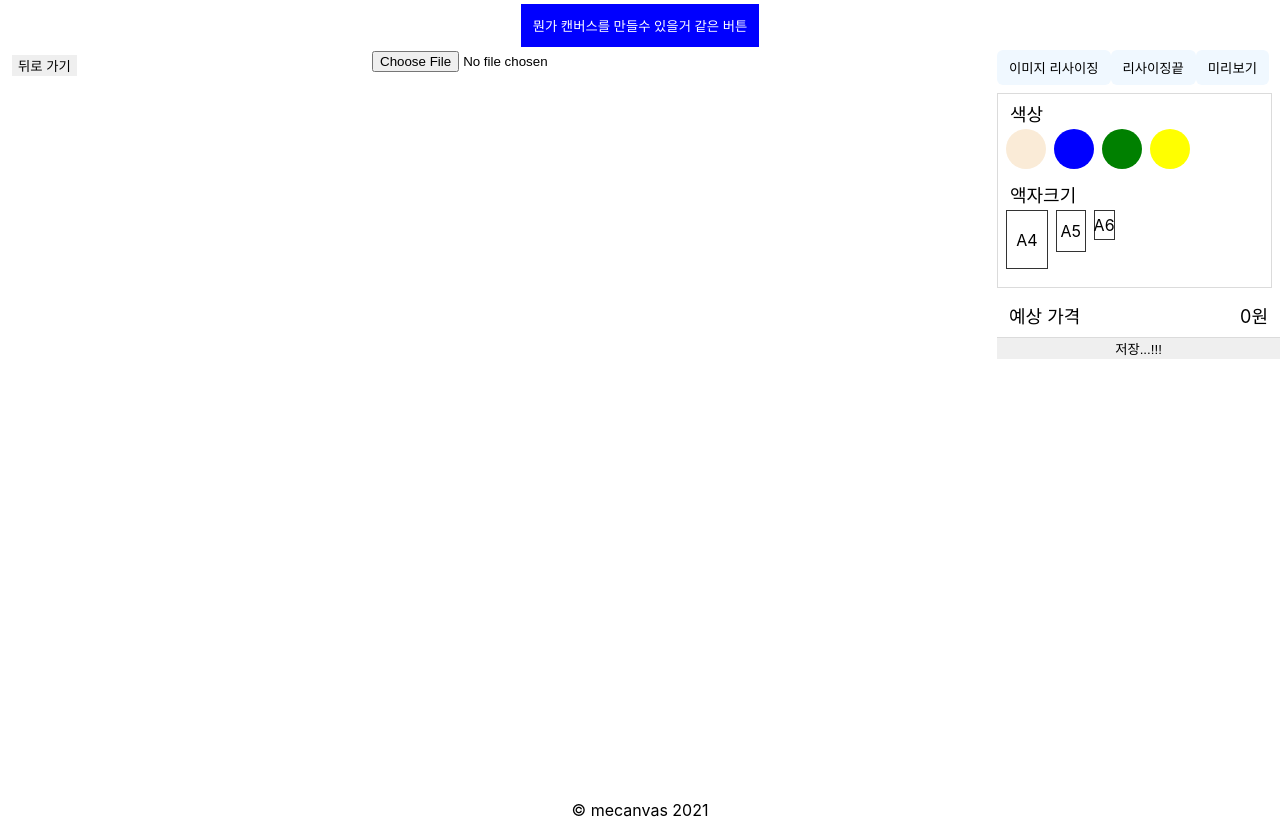
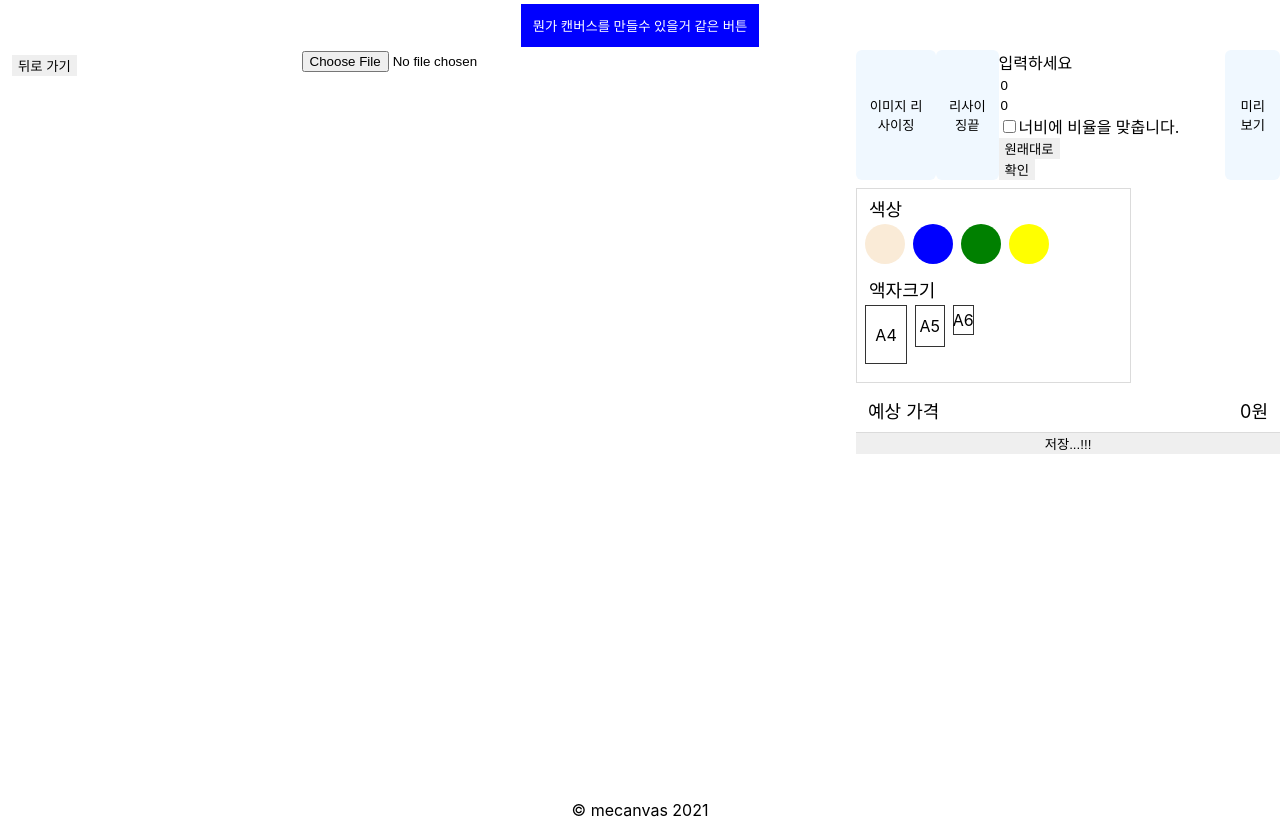
Before and after one commit to mecanvas/early-front, a Next.js app: page /tool in a window 1280 px wide. Both pictures are taken after a click on the button "이미지 리사이징". Built offline with nearby package versions, Linux system fonts and the light colour scheme.

Commit message:
이미지 리사이즈 추가

```diff
--- a/src/components/tool/tool.tsx
+++ b/src/components/tool/tool.tsx
@@ -90,6 +90,12 @@ const Tool = () => {
   const [imgUploadUrl, setImgUploadUrl] = useState('');
   const [imgWidth, setImgWidth] = useState(0);
   const [imgHeight, setImgHeight] = useState(0);
+
+  const [originWidth, setOriginWidth] = useState(0);
+  const [originHeight, setOriginHeight] = useState(0);
+  const [resizeWidth, setResizeWidth] = useState(0);
+  const [resizeHeight, setResizeHeight] = useState(0);
+  const [ratioPersist, setRatioPersist] = useState(false);
   const [imgResizeStart, setImgResizeStart] = useState(false);
   const [imgResizeEnd, setImgResizeEnd] = useState(false);
   const [canvasFramePositionList, setCanvasFramePositionList] = useState<CanvasFramePositionList[]>([]);
@@ -112,7 +118,6 @@ const Tool = () => {
     oCanvas.height = frameHeight;
     const oCtx = oCanvas.getContext('2d');
     (oCtx as CanvasRenderingContext2D).imageSmoothingQuality = 'high';
-    console.log(resizeImgCanvas);
     const cropX = cursorX - left;
     const cropY = cursorY - top;
     if (resizeImgCanvas) {
@@ -215,6 +220,48 @@ const Tool = () => {
     [paperSize],
   );
 
+  // 사이즈 변경입력을 확인
+  const handleConfirmChange = useCallback(() => {
+    if (imgNode.current) {
+      const el = imgNode.current;
+      el.style.width = `${resizeWidth}px`;
+      el.style.height = `${resizeHeight}px`;
+      el.style.maxHeight = `${resizeHeight}px`;
+    }
+  }, [resizeHeight, resizeWidth]);
+
+  const handleResizeReset = useCallback(() => {
+    setResizeWidth(originWidth);
+    setResizeHeight(originHeight);
+  }, [originWidth, originHeight]);
+
+  const handleRatioPersist = useCallback(() => {
+    setRatioPersist((prev) => !prev);
+  }, []);
+
+  // 이미지 사이즈를 변경 입력
+  const handleChangeImgSize = useCallback(
+    (e) => {
+      const { name, value } = e.target;
+
+      if (name === 'width') {
+        setResizeWidth(+value);
+
+        if (ratioPersist) {
+          const ratioHeight = (+value * originHeight) / originWidth;
+          setResizeHeight(+ratioHeight.toFixed(1));
+        }
+      }
+      if (name === 'height') {
+        setResizeHeight(+value);
+        if (ratioPersist) {
+          setResizeWidth((+value * originWidth) / originHeight);
+        }
+      }
+    },
+    [originHeight, originWidth, ratioPersist],
+  );
+
   const handleImgResizing = useCallback(() => {
     setImgResizeStart(true);
     setImgResizeEnd(false);
@@ -297,18 +344,27 @@ const Tool = () => {
     }
   }, [selectedFrame, selectedFrameInfo, cursorX, cursorY, scrollX, scrollY]);
 
+  // 자르기 시작할때 원래 이미지 사이즈 저장
   useEffect(() => {
     if (imgResizeStart) {
-      console.log('이미지 자르기 시작');
+      if (imgNode.current) {
+        const { width, height } = imgNode.current?.getBoundingClientRect();
+        setOriginWidth(width);
+        setOriginHeight(height);
+        setResizeWidth(width);
+        setResizeHeight(height);
+      }
     }
   }, [imgResizeStart]);
 
+  // 자르기 끝
   useEffect(() => {
     if (imgResizeEnd) {
       console.log('이미지 자르기 끝');
     }
   }, [imgResizeEnd]);
 
+  // 자른 캔버스 저장을 위한 로직
   useEffect(() => {
     if (resizeImgCanvas) return;
     if (imgHeight && imgWidth && imgUploadUrl) {
@@ -365,6 +421,27 @@ const Tool = () => {
           <ImageToolWrapper>
             <ImageToolBtn onClick={handleImgResizing}>이미지 리사이징</ImageToolBtn>
             {imgResizeStart && <ImageToolBtn onClick={handleImgResizeEnd}>리사이징끝</ImageToolBtn>}
+            {imgResizeStart && (
+              <div>
+                <div>입력하세요</div>
+                <form onChange={handleChangeImgSize}>
+                  <input type="text" name="width" value={resizeWidth} placeholder="너비" />
+                  <input type="text" name="height" value={resizeHeight} placeholder="높이" />
+                </form>
+                <div>
+                  <input type="checkbox" onChange={handleRatioPersist} />
+                  <span>너비에 비율을 맞춥니다.</span>
+                </div>
+                <div>
+                  <button type="button" onClick={handleResizeReset}>
+                    원래대로
+                  </button>
+                </div>
+                <button type="button" onClick={handleConfirmChange}>
+                  확인
+                </button>
+              </div>
+            )}
             <ImageToolBtn onClick={handleImgPreview}>미리보기</ImageToolBtn>
           </ImageToolWrapper>
           <Versatile>
```
